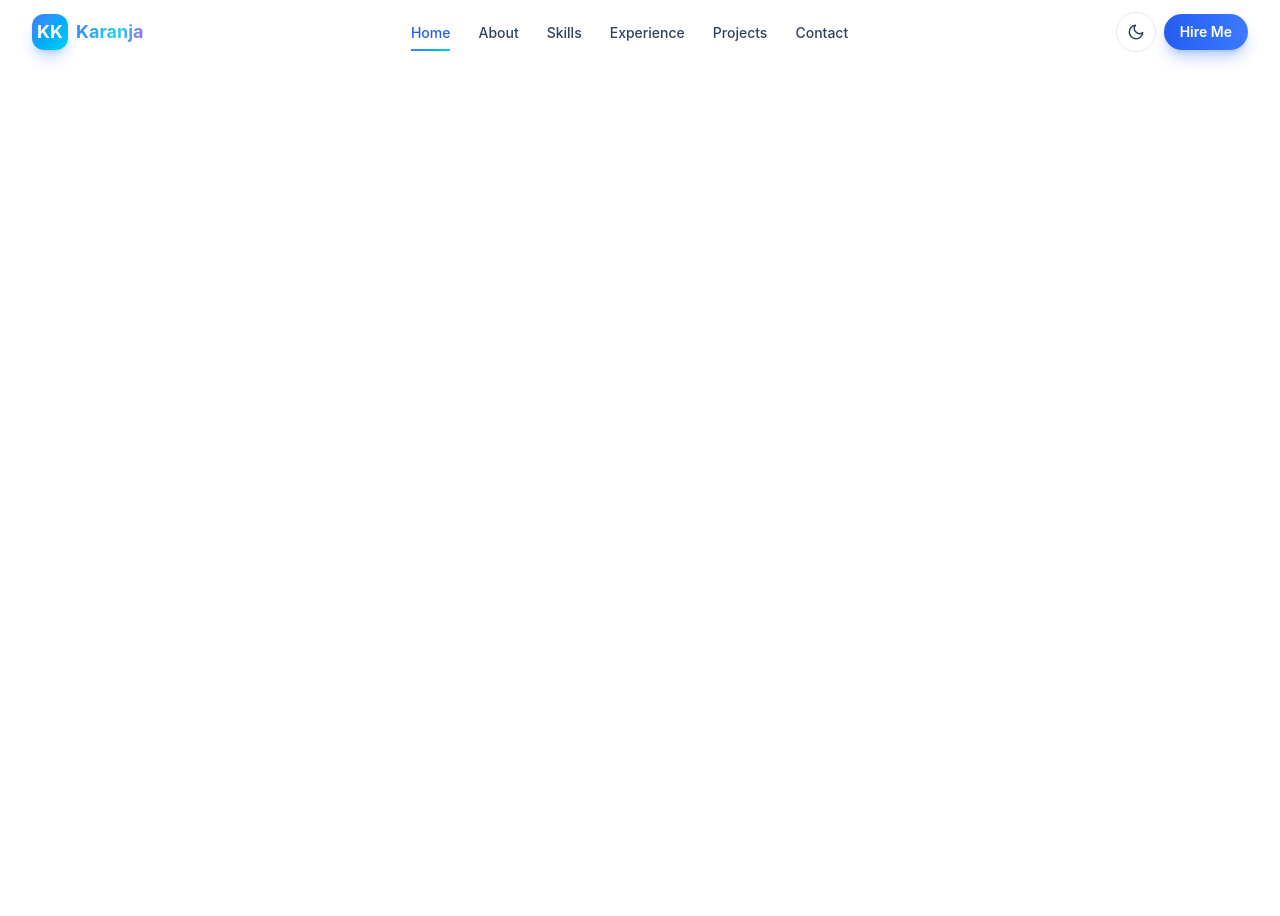
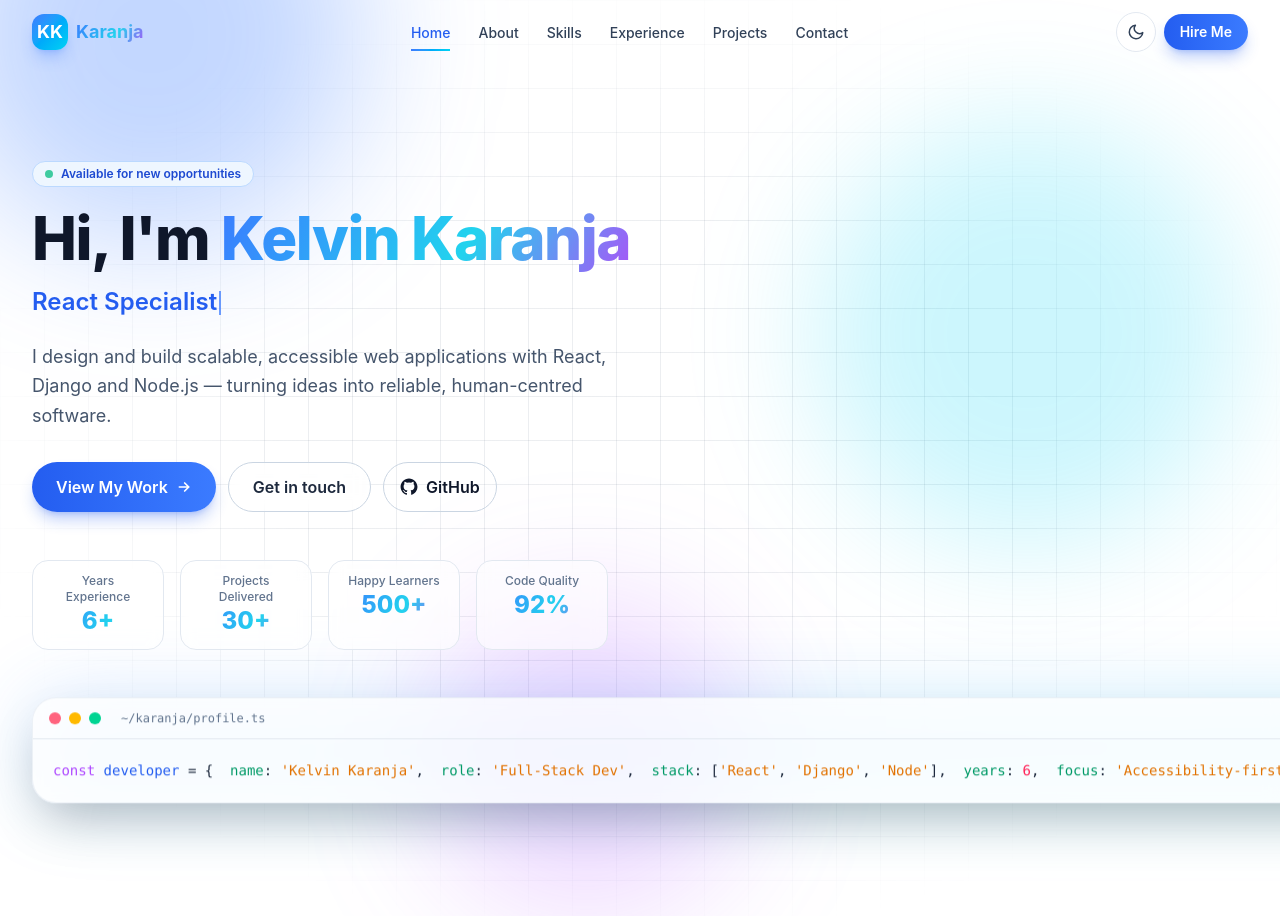
Before and after one commit to KaranjaK/Portfolio, a React (Vite) app: page / in a window 1280 px wide. Before the commit the page ends 800 px from the top, so only its background shows below. Built offline with nearby package versions, Linux system fonts and the light colour scheme.

Commit message:
It will add the Hero section

```diff
--- a/src/App.tsx
+++ b/src/App.tsx
@@ -1,4 +1,5 @@
 import { Navbar } from "./components/Navbar";
+import { Hero } from "./components/Hero";
 import { useReveal, useScrollSpy } from "./hooks/useReveal";
 
 const SECTION_IDS = [
@@ -21,7 +22,7 @@ export default function App() {
       <Navbar />
 
       <main id="main">
-
+        <Hero />
       </main>
     </>
   );
--- a/src/components/Hero.tsx
+++ b/src/components/Hero.tsx
@@ -0,0 +1,227 @@
+import { useEffect, useState } from "react";
+import { profile, stats } from "../data/portfolio";
+
+const ROLES = [
+  "Full-Stack Developer",
+  "React Specialist",
+  "Django Engineer",
+  "Accessibility Advocate",
+  "Mentor & Teacher",
+];
+
+function useTypewriter(words: string[], speed = 80, pause = 1400) {
+  const [text, setText] = useState("");
+  const [i, setI] = useState(0);
+  const [del, setDel] = useState(false);
+
+  useEffect(() => {
+    const word = words[i % words.length];
+    if (!del && text === word) {
+      const t = setTimeout(() => setDel(true), pause);
+      return () => clearTimeout(t);
+    }
+    if (del && text === "") {
+      setDel(false);
+      setI((p) => p + 1);
+      return;
+    }
+    const t = setTimeout(
+      () => {
+        setText((curr) =>
+          del ? curr.slice(0, -1) : word.slice(0, curr.length + 1),
+        );
+      },
+      del ? speed / 2 : speed,
+    );
+    return () => clearTimeout(t);
+  }, [text, del, i, words, speed, pause]);
+
+  return text;
+}
+
+export function Hero() {
+  const role = useTypewriter(ROLES);
+
+  return (
+    <section
+      id="home"
+      className="relative isolate overflow-hidden pt-32 pb-20 sm:pt-40 sm:pb-28"
+    >
+      {/* Decorative background */}
+      <div aria-hidden className="absolute inset-0 -z-10">
+        <div className="absolute inset-0 bg-grid" />
+        <div className="absolute -top-32 -left-20 h-96 w-96 rounded-full bg-brand-500/30 blur-3xl animate-blob" />
+        <div className="absolute top-20 right-0 h-112 w-md rounded-full bg-cyan-400/20 blur-3xl animate-blob [animation-delay:-6s]" />
+        <div className="absolute bottom-0 left-1/3 h-80 w-80 rounded-full bg-purple-500/20 blur-3xl animate-blob [animation-delay:-12s]" />
+      </div>
+
+      <div className="mx-auto max-w-7xl px-4 sm:px-6 lg:px-8">
+        <div className="grid gap-12 lg:grid-cols-[1.2fr,1fr] items-center">
+          <div>
+            <span className="inline-flex items-center gap-2 rounded-full border border-brand-200 dark:border-brand-800 bg-brand-50 dark:bg-brand-900/30 px-3 py-1 text-xs font-semibold text-brand-700 dark:text-brand-300">
+              <span className="h-2 w-2 rounded-full bg-emerald-500 animate-pulse" />
+              Available for new opportunities
+            </span>
+
+            <h1 className="mt-5 text-4xl sm:text-5xl lg:text-6xl font-extrabold leading-[1.05] tracking-tight">
+              Hi, I'm <span className="text-gradient">{profile.name}</span>
+            </h1>
+
+            <p
+              className="mt-4 text-xl sm:text-2xl font-semibold text-slate-700 dark:text-slate-200 min-h-9"
+              aria-live="polite"
+            >
+              <span className="text-brand-600 dark:text-brand-400">{role}</span>
+              <span
+                aria-hidden
+                className="ml-0.5 inline-block w-0.5 h-6 align-middle bg-brand-500 animate-pulse"
+              />
+            </p>
+
+            <p className="mt-5 max-w-xl text-base sm:text-lg text-slate-600 dark:text-slate-400 leading-relaxed">
+              {profile.tagline}
+            </p>
+
+            <div className="mt-8 flex flex-wrap gap-3">
+              <a
+                href="#projects"
+                className="group inline-flex items-center gap-2 rounded-full bg-linear-to-r from-brand-600 to-brand-500 px-6 py-3 font-semibold text-white shadow-lg shadow-brand-600/30 hover:shadow-brand-600/60 hover:-translate-y-0.5 transition"
+              >
+                View My Work
+                <svg
+                  width="16"
+                  height="16"
+                  viewBox="0 0 24 24"
+                  fill="none"
+                  stroke="currentColor"
+                  strokeWidth="2.5"
+                  strokeLinecap="round"
+                  className="transition-transform group-hover:translate-x-1"
+                  aria-hidden
+                >
+                  <path d="M5 12h14M13 6l6 6-6 6" />
+                </svg>
+              </a>
+              <a
+                href="#contact"
+                className="inline-flex items-center gap-2 rounded-full border border-slate-300 dark:border-slate-700 bg-white/60 dark:bg-slate-900/60 backdrop-blur px-6 py-3 font-semibold text-slate-800 dark:text-slate-100 hover:border-brand-500 dark:hover:border-brand-500 hover:-translate-y-0.5 transition"
+              >
+                Get in touch
+              </a>
+              <a
+                href={profile.github}
+                target="_blank"
+                rel="noopener noreferrer"
+                className="inline-flex items-center gap-2 rounded-full border border-slate-300 dark:border-slate-700 px-4 py-3 font-semibold hover:border-brand-500 transition"
+                aria-label="Visit GitHub profile (opens in new tab)"
+              >
+                <svg
+                  width="18"
+                  height="18"
+                  viewBox="0 0 24 24"
+                  fill="currentColor"
+                  aria-hidden
+                >
+                  <path d="M12 .5C5.73.5.75 5.48.75 11.75c0 4.97 3.22 9.18 7.69 10.67.56.1.77-.24.77-.54v-1.9c-3.13.68-3.79-1.5-3.79-1.5-.51-1.31-1.25-1.66-1.25-1.66-1.02-.7.08-.69.08-.69 1.13.08 1.72 1.16 1.72 1.16 1 1.72 2.63 1.22 3.27.93.1-.73.39-1.22.71-1.5-2.5-.28-5.13-1.25-5.13-5.58 0-1.23.44-2.24 1.16-3.03-.12-.28-.5-1.43.11-2.98 0 0 .95-.3 3.11 1.16a10.78 10.78 0 0 1 5.66 0c2.16-1.46 3.11-1.16 3.11-1.16.61 1.55.23 2.7.11 2.98.72.79 1.16 1.8 1.16 3.03 0 4.34-2.64 5.3-5.15 5.58.4.35.76 1.02.76 2.07v3.07c0 .3.21.65.78.54 4.46-1.49 7.68-5.7 7.68-10.67C23.25 5.48 18.27.5 12 .5z" />
+                </svg>
+                GitHub
+              </a>
+            </div>
+
+            <dl className="mt-12 grid grid-cols-2 sm:grid-cols-4 gap-4 max-w-xl">
+              {stats.map((s) => (
+                <div
+                  key={s.label}
+                  className="rounded-2xl border border-slate-200 dark:border-slate-800 bg-white/60 dark:bg-slate-900/40 backdrop-blur px-4 py-3 text-center hover:border-brand-500 transition"
+                >
+                  <dt className="text-xs font-medium text-slate-500 dark:text-slate-400 order-2">
+                    {s.label}
+                  </dt>
+                  <dd className="text-2xl font-extrabold text-gradient">
+                    {s.value}
+                  </dd>
+                </div>
+              ))}
+            </dl>
+          </div>
+
+          {/* Right side — interactive code card */}
+          <div className="relative">
+            <div className="absolute inset-0 -z-10 rounded-3xl bg-linear-to-br from-brand-500 to-cyan-400 opacity-20 blur-2xl" />
+            <div className="rounded-3xl border border-slate-200/60 dark:border-slate-800 bg-white/80 dark:bg-slate-900/80 backdrop-blur shadow-2xl overflow-hidden animate-float">
+              <div className="flex items-center gap-2 border-b border-slate-200 dark:border-slate-800 px-4 py-3">
+                <span className="h-3 w-3 rounded-full bg-rose-400" />
+                <span className="h-3 w-3 rounded-full bg-amber-400" />
+                <span className="h-3 w-3 rounded-full bg-emerald-400" />
+                <span className="ml-3 text-xs font-mono text-slate-500">
+                  ~/karanja/profile.ts
+                </span>
+              </div>
+              <pre className="p-5 text-sm leading-relaxed font-mono text-slate-800 dark:text-slate-200 overflow-x-auto">
+                <span className="text-purple-500">const</span>{" "}
+                <span className="text-brand-600 dark:text-brand-400">
+                  developer
+                </span>{" "}
+                = {"{"}
+                {"  "}
+                <span className="text-emerald-600 dark:text-emerald-400">
+                  name
+                </span>
+                :{" "}
+                <span className="text-amber-600 dark:text-amber-300">
+                  'Kelvin Karanja'
+                </span>
+                ,{"  "}
+                <span className="text-emerald-600 dark:text-emerald-400">
+                  role
+                </span>
+                :{" "}
+                <span className="text-amber-600 dark:text-amber-300">
+                  'Full-Stack Dev'
+                </span>
+                ,{"  "}
+                <span className="text-emerald-600 dark:text-emerald-400">
+                  stack
+                </span>
+                : [
+                <span className="text-amber-600 dark:text-amber-300">
+                  'React'
+                </span>
+                ,{" "}
+                <span className="text-amber-600 dark:text-amber-300">
+                  'Django'
+                </span>
+                ,{" "}
+                <span className="text-amber-600 dark:text-amber-300">
+                  'Node'
+                </span>
+                ],
+                {"  "}
+                <span className="text-emerald-600 dark:text-emerald-400">
+                  years
+                </span>
+                : <span className="text-rose-500">6</span>,{"  "}
+                <span className="text-emerald-600 dark:text-emerald-400">
+                  focus
+                </span>
+                :{" "}
+                <span className="text-amber-600 dark:text-amber-300">
+                  'Accessibility-first UX'
+                </span>
+                ,{"  "}
+                <span className="text-emerald-600 dark:text-emerald-400">
+                  openTo
+                </span>
+                :{" "}
+                <span className="text-amber-600 dark:text-amber-300">
+                  'Remote • Hybrid'
+                </span>
+                ,{"}"};
+              </pre>
+            </div>
+          </div>
+        </div>
+      </div>
+    </section>
+  );
+}
```
